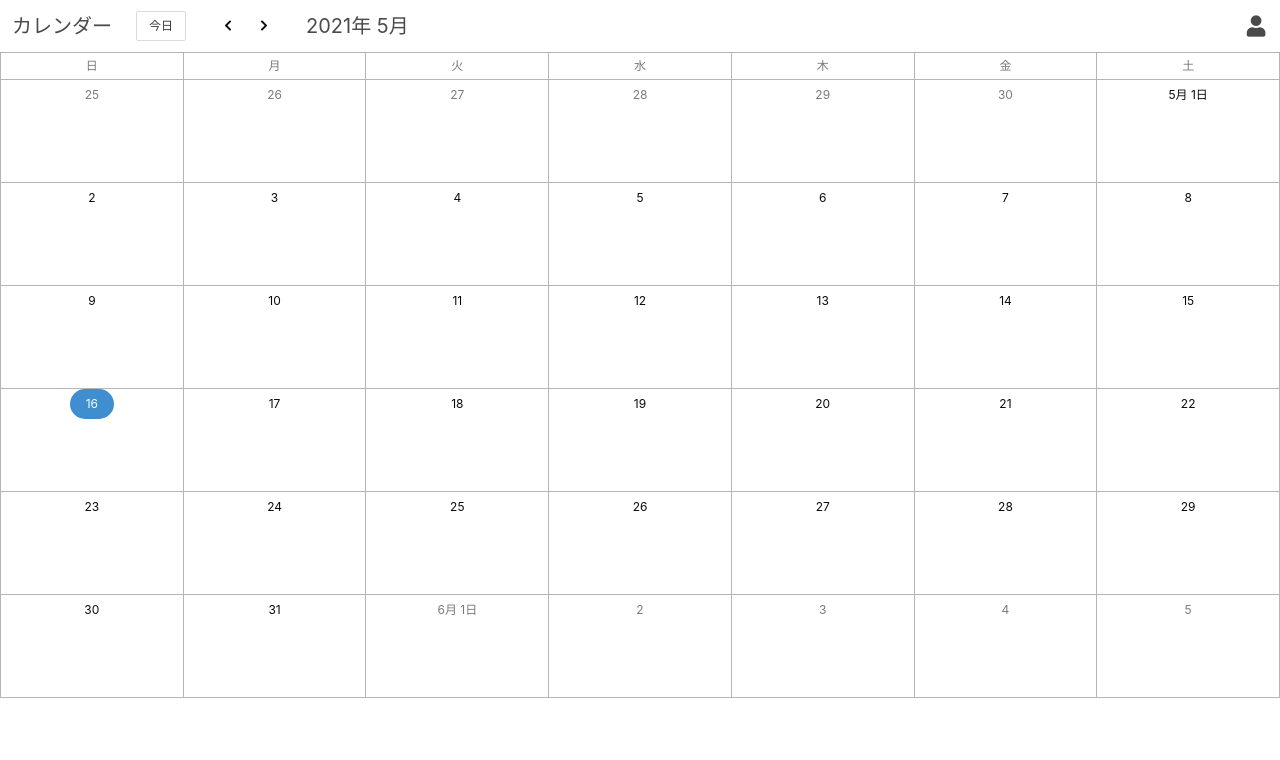
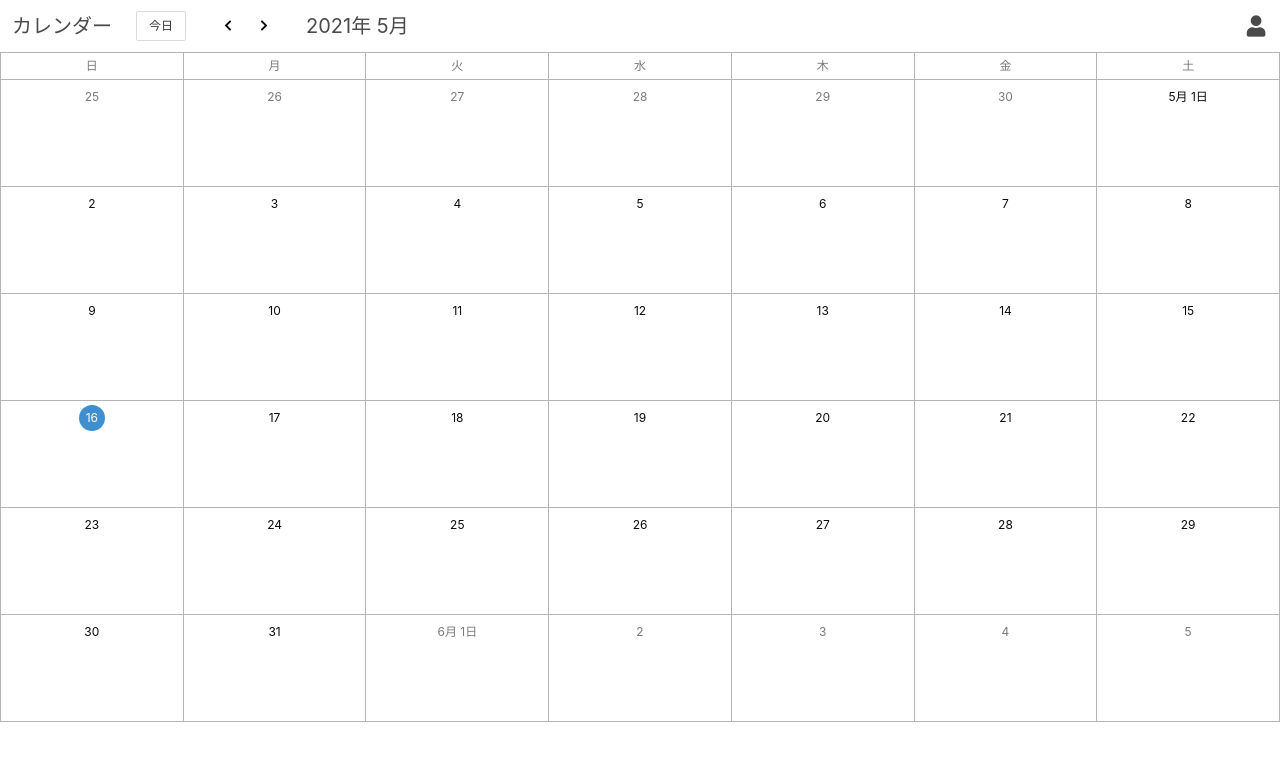
Before and after one commit to Uro3/calendar-app, a React (Create React App) app: page / in a window 1280 px wide. Shown: the top 760 px of the page. Built offline with nearby package versions, Linux system fonts and the light colour scheme.

Commit message:
fix calendar date text style

```diff
--- a/src/components/Calendar/Calender.module.scss
+++ b/src/components/Calendar/Calender.module.scss
@@ -10,6 +10,11 @@
   border-right: 1px solid $grey-light;
 }
 
+.date_text_field {
+  height: 1.5em !important;
+  padding: 1em 0.5em !important;
+}
+
 .content {
   height: 72px
 }
--- a/src/components/Calendar/CalenderContent.tsx
+++ b/src/components/Calendar/CalenderContent.tsx
@@ -20,8 +20,8 @@ const CalendarContent: React.FC<Props> = props => {
 
   return (
     <>
-      <div className="has-text-centered is-size-7">
-        <button className={`button is-small is-rounded ${dateTextBackgroudColorClass}`}>
+      <div className="has-text-centered is-size-7 py-1">
+        <button className={`button is-small is-rounded ${dateTextBackgroudColorClass} ${style.date_text_field}`}>
           <span className={dateTextColorClass}>
             {displayDate}
           </span>
```
